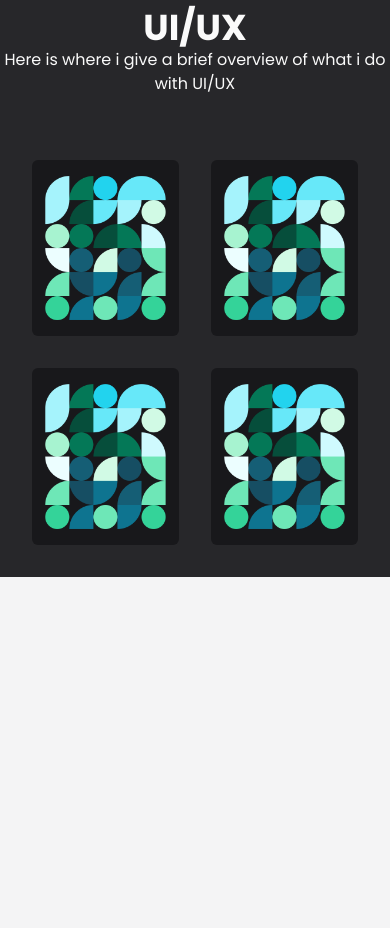
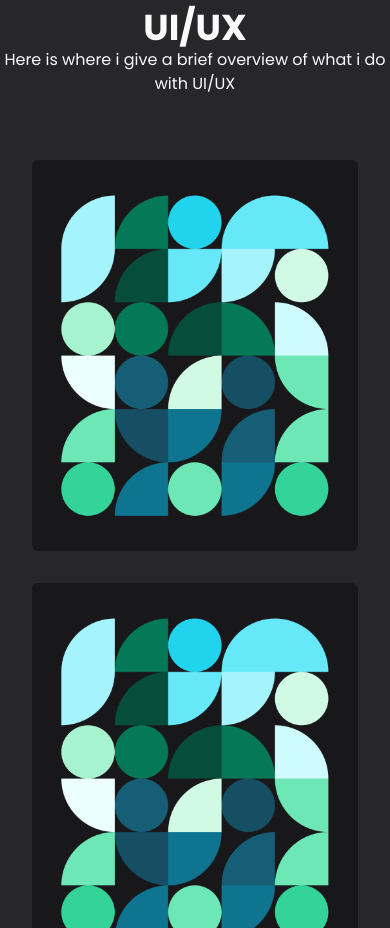
Before and after one commit to e3lo/liangh.me, a React (Vite) app: page / in a window 390 px wide. Shown: the part 1140-2068 px from the top of the page. Before the commit the page ends 1717 px from the top, so only its background shows below. Built offline with nearby package versions, Linux system fonts and the light colour scheme.

Commit message:
Made card banner responsive

```diff
--- a/src/components/CardBanner.tsx
+++ b/src/components/CardBanner.tsx
@@ -1,8 +1,6 @@
 import project1 from "../assets/project1.jpg"; //5:6 aspect ratio
 
 import ImageCard from "./ImageCard";
-
-import { motion } from "framer-motion";
 
 const CardBanner = () => {
   return (
@@ -14,7 +12,7 @@ const CardBanner = () => {
         </div>
       </div>
 
-      <div className="max-w-4xl mx-8 md:mx-32 xl:mx-auto pt-8 grid grid-cols-2 gap-8 justify-items-center mb-8">
+      <div className="max-w-4xl mx-8 md:mx-32 xl:mx-auto pt-8 grid grid-cols-1 md:grid-cols-2 gap-8 justify-items-center mb-8">
         <ImageCard src={project1} delayTime={0}></ImageCard>
         <ImageCard src={project1} delayTime={0}></ImageCard>
         <ImageCard src={project1} delayTime={0}></ImageCard>
```
